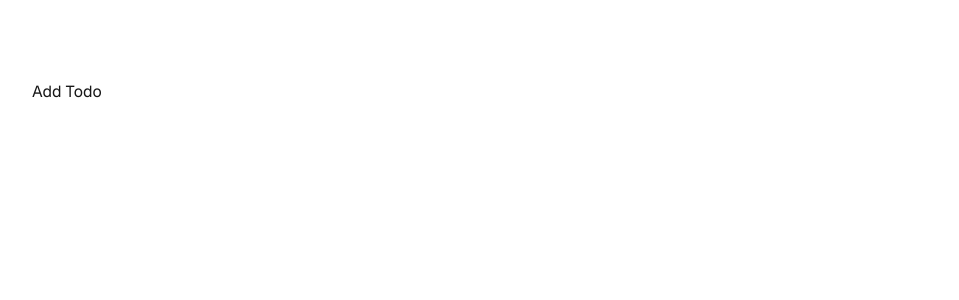
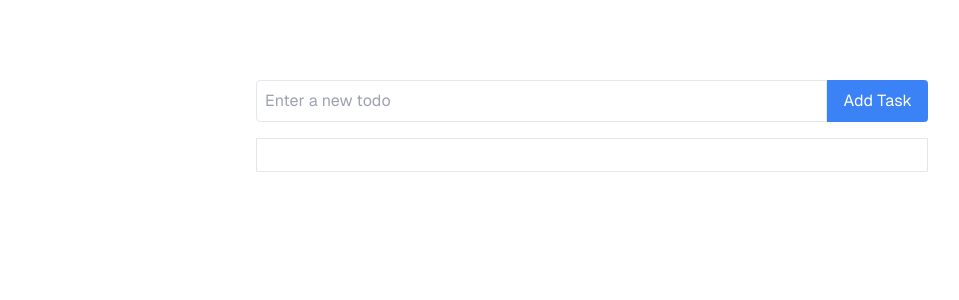
Before and after one commit to ltclmbdev/todo-zustand, a Next.js app: page / in a window 1280 px wide. Shown: the top 300 px of the page, without its empty margins (48-1007 px from the left). Built offline with nearby package versions, Linux system fonts and the light colour scheme.

Commit message:
add core functionality

```diff
--- /dev/null
+++ b/src/components/add-todo-form.tsx
@@ -0,0 +1,35 @@
+import * as React from 'react'
+
+interface AddTodoFormProps {
+  onSubmit: (text: string) => void
+}
+
+const AddTodoForm: React.FC<AddTodoFormProps> = ({ onSubmit }) => {
+  const [text, setText] = React.useState('')
+
+  const handleSubmit = (e: React.FormEvent) => {
+    e.preventDefault()
+    onSubmit(text)
+    setText('')
+  }
+
+  return (
+    <form onSubmit={handleSubmit} className="flex mb-4">
+      <input
+        type="text"
+        value={text}
+        onChange={e => setText(e.target.value)}
+        placeholder="Enter a new todo"
+        className="flex-grow p-2 border rounded-l"
+      />
+      <button
+        type="submit"
+        className="px-4 py-2 bg-blue-500 text-white rounded-r"
+      >
+        Add Task
+      </button>
+    </form>
+  )
+}
+
+export default React.memo(AddTodoForm)
--- /dev/null
+++ b/src/components/todo-item.tsx
@@ -0,0 +1,37 @@
+import * as React from 'react'
+import { Todo } from '@/store/todo-store'
+
+interface TodoItemProps {
+  todo: Todo
+  toggleHandler: (id: string) => void
+  deleteHandler: (id: string) => void
+}
+
+const TodoItem: React.FC<TodoItemProps> = ({
+  todo,
+  toggleHandler,
+  deleteHandler,
+}) => {
+  return (
+    <li className="flex items-center space-x-2 py-2">
+      <input
+        type="checkbox"
+        checked={todo.completed}
+        onChange={() => toggleHandler(todo.id)}
+        className="form-checkbox h-5 w-5 text-blue-600"
+      />
+      <span
+        className={`${
+          todo.completed ? 'line-through text-gray-500' : ''
+        } text-lg`}
+      >
+        {todo.text}
+      </span>
+      <button type="button" onClick={() => deleteHandler(todo.id)}>
+        Delete
+      </button>
+    </li>
+  )
+}
+
+export default React.memo(TodoItem)
--- a/src/components/todo-list.tsx
+++ b/src/components/todo-list.tsx
@@ -1,26 +1,53 @@
 'use client'
 
+import * as React from 'react'
 import { useTodoStore } from '@/store/todo-store-context'
+import TodoItem from './todo-item'
+import AddTodoForm from './add-todo-form'
 
 export default function TodoList() {
-  const { todos, addTodo, toggleTodo } = useTodoStore()
-  console.log('todos', todos)
+  const { todos, addTodo, toggleTodo, deleteTodo } = useTodoStore()
+
+  const handleToggleTodo = React.useCallback(
+    (id: string) => {
+      toggleTodo(id)
+    },
+    [toggleTodo]
+  )
+
+  const handleAddTodo = React.useCallback(
+    (text: string) => {
+      if (text.trim()) {
+        addTodo(text.trim())
+      }
+    },
+    [addTodo]
+  )
+
+  const handleDeleteTodo = React.useCallback(
+    (id: string) => {
+      deleteTodo(id)
+    },
+    [deleteTodo]
+  )
 
   return (
-    <div>
-      <ul>
-        {todos.map(todo => (
-          <li key={todo.id}>
-            <input
-              type="checkbox"
-              checked={todo.completed}
-              onChange={() => toggleTodo(todo.id)}
-            />
-            {todo.text}
-          </li>
-        ))}
-      </ul>
-      <button onClick={() => addTodo('New Todo')}>Add Todo</button>
+    <div className="flex justify-center w-full">
+      <div className="w-full max-w-2xl">
+        <AddTodoForm onSubmit={handleAddTodo} />
+        <div className="border p-4">
+          <ul>
+            {todos.map(todo => (
+              <TodoItem
+                key={todo.id}
+                todo={todo}
+                toggleHandler={handleToggleTodo}
+                deleteHandler={handleDeleteTodo}
+              />
+            ))}
+          </ul>
+        </div>
+      </div>
     </div>
   )
 }
```
